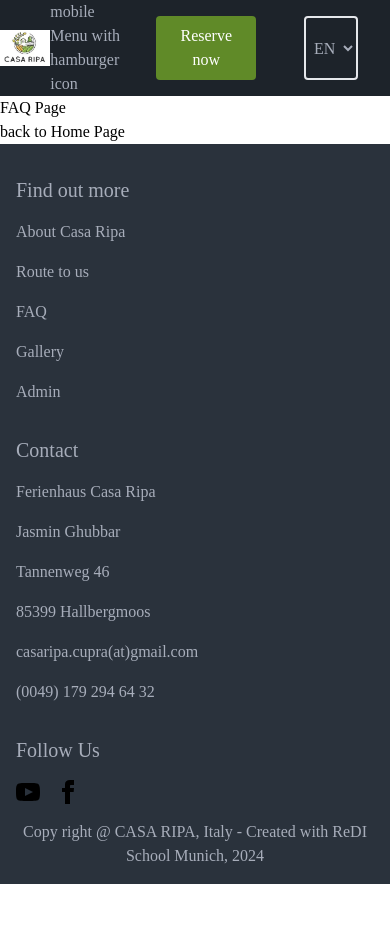
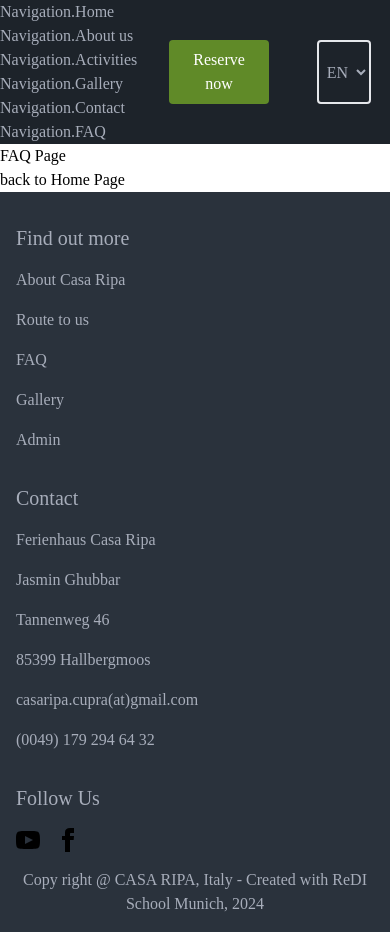
Before and after one commit to MaagMichael/casaripa-i18n-app, a Next.js app: page /en/faq in a window 390 px wide. Before the commit the page ends 884 px from the top, so only its background shows below. Built offline with nearby package versions, Linux system fonts and the light colour scheme; a web font is replaced by a local one.

Commit message:
nav mobile

```diff
--- a/src/app/[locale]/components/Navigation.tsx
+++ b/src/app/[locale]/components/Navigation.tsx
@@ -9,7 +9,7 @@ import Image from "next/image";
 import menuData from "@/data/menu.json";
 import Switcher from "./Switcher";
 import ButtonToTop from "./ButtonToTop";
-// import { usePathname } from 'next/navigation';
+import NavigationMobil from "./NavigationMobil";
 
 // In this case, TypeScript is able to infer the type of menuData automatically through type inference
 // from the JSON file. When you import a JSON file in TypeScript, it automatically creates an
@@ -48,8 +48,19 @@ export default async function Navigation() {
 
       {/* Navigation Menu mobile*/}
       {/* toggle by tailwind */}
-      <div className="flex xl:hidden text-secondary">mobile Menu with hamburger icon
-
+      <div className="flex xl:hidden text-secondary">
+        {/* {menuData.MenuItems.map((item) => (
+          <p key={item.label}>{t(item.label)}</p>
+        ))} */}
+        <NavigationMobil
+          data={menuData}
+          home={t("Home")}
+          about={t("About us")}
+          activity={t("Activities")}
+          gallery={t("Gallery")}
+          contact={t("Contact")}
+          faq={t("FAQ")}
+        />
       </div>
       {/* make as client component when use UseState ?*/}
 
--- /dev/null
+++ b/src/app/[locale]/components/NavigationMobil.tsx
@@ -0,0 +1,35 @@
+"use client";
+
+import React from "react";
+
+interface NavMobilProps {
+  data: {
+    MenuItems: {
+      label: string;
+      route: string;
+    }[];
+  };
+  home: string;
+  about: string;
+  activity: string;
+  gallery: string;
+  contact: string;
+  faq: string;
+}
+
+function NavigationMobil({ data, home, about, activity, gallery , contact, faq}: NavMobilProps) {
+  console.log("data", data);
+  console.log("home", home);
+  console.log("about", about);
+
+  return <div>
+    <p>{home}</p>
+    <p>{about}</p>
+    <p>{activity}</p>
+    <p>{gallery}</p>
+    <p>{contact}</p>
+    <p>{faq}</p>
+  </div>;
+}
+
+export default NavigationMobil;
```
